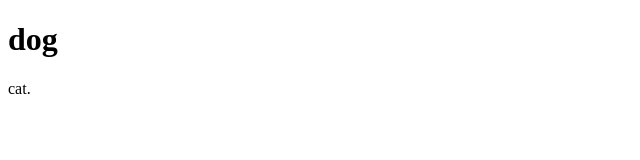
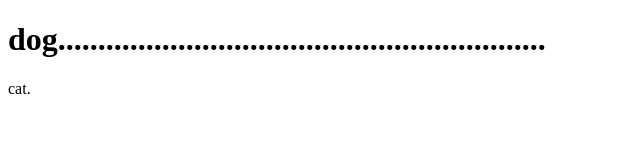
Before and after one commit to mhzLing/MatrixCalculator, a plain HTML site: page index.html in a window 1280 px wide. Shown: the whole page, without its empty margins (0-640 px from the left). Drawn offline with Linux system fonts and the light colour scheme.

Commit message:
dog......

```diff
--- a/index.html
+++ b/index.html
@@ -3,7 +3,7 @@
 <title>weeeeeee</title>
 <body>
 
-<h1>dog</h1>
+<h1>dog.............................................................</h1>
 <p>cat.</p>
 
 </body>
```
